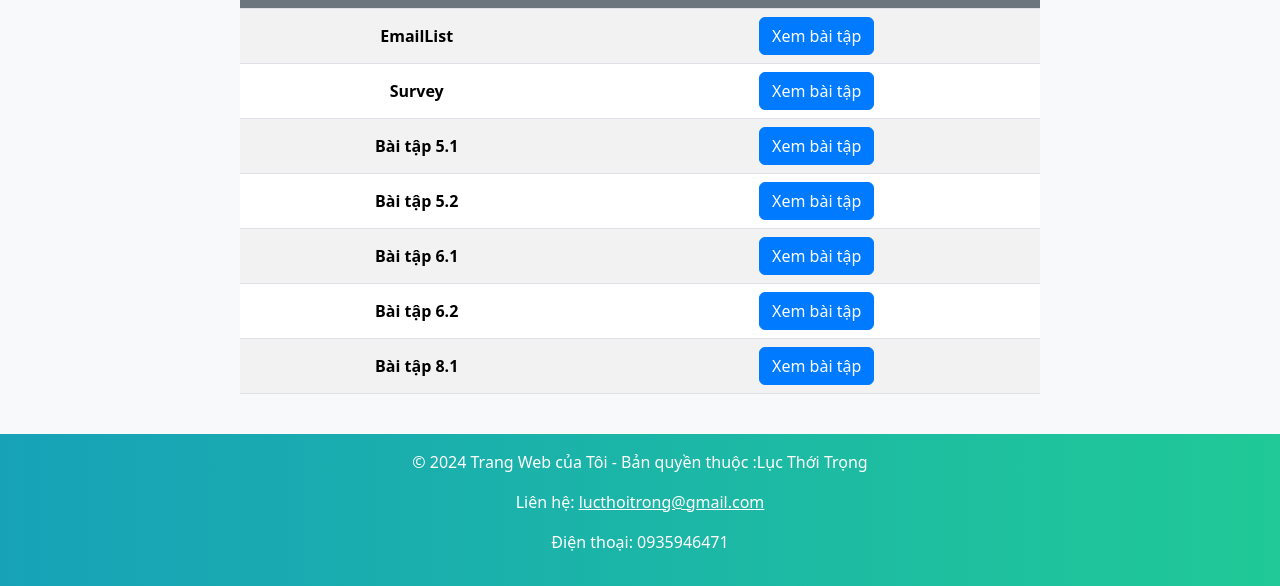
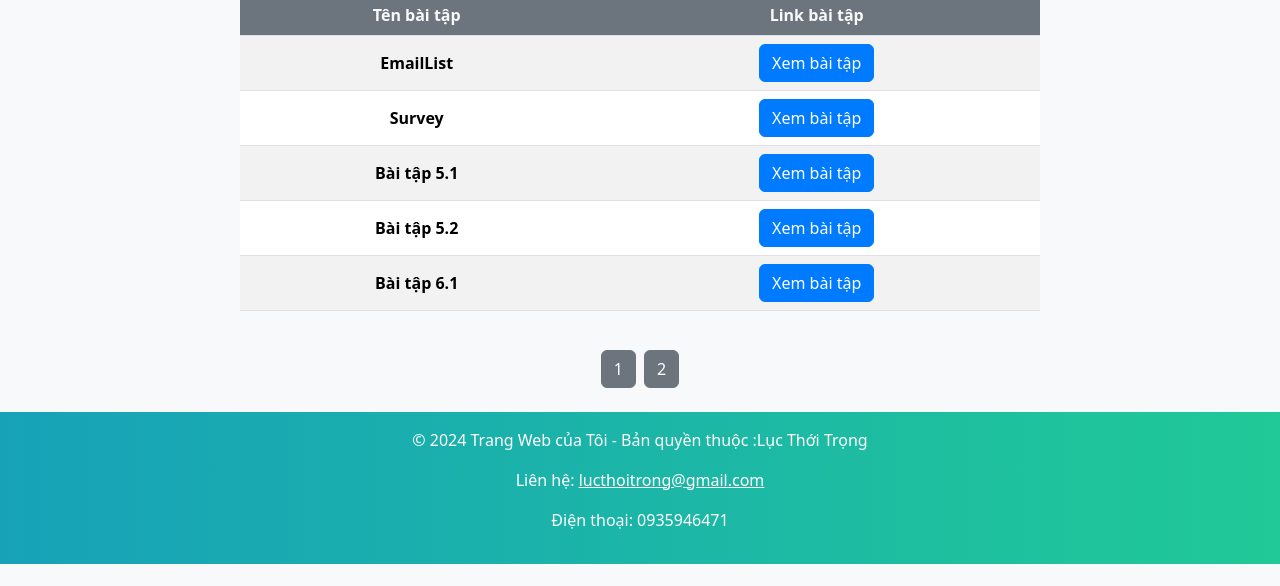
Before and after one commit to LucThoiTrong/MyProfile, a plain HTML site: page index.html in a window 1280 px wide. Shown: the part 294-880 px from the top of the page. After the commit the page ends 858 px from the top, so only its background shows below. Drawn offline with nearby package versions, Linux system fonts and the light colour scheme.

Commit message:
second commit

```diff
--- a/index.html
+++ b/index.html
@@ -13,23 +13,15 @@
 <header class="text-center py-3">
     <div class="container">
         <div class="row align-items-center">
-            <!-- Hình ảnh chính giữa -->
             <div class="col-md-4 text-center">
                 <img src="img/Logo_Trường_Đại_Học_Sư_Phạm_Kỹ_Thuật_TP_Hồ_Chí_Minh.png" class="img-fluid" alt="Logo_Truong" style="max-width: 80px;">
                 <h5 class="mt-2 fw-bold highlighted-title">Ho Chi Minh City University Of Technology And Education</h5>
             </div>
-
-            <!-- Lời chào -->
             <div class="col-md-4 text-center">
                 <h4 class="mb-2 fst-italic highlighted-title">Welcome to my personal website!</h4>
             </div>
-
-            <!-- Thông tin cá nhân và ảnh đại diện -->
             <div class="col-md-4 text-center">
-                <!-- Ảnh đại diện -->
                 <img src="img/449379638_3810514395858468_8372448120695219935_n.jpg" class="img-fluid rounded-circle mb-2" alt="Ảnh đại diện" style="max-width: 80px;">
-
-                <!-- Thông tin cá nhân -->
                 <p class="fw-bold" style="text-shadow: 1px 1px 2px rgba(0, 0, 0, 0.5);">Lục Thới Trọng - 22110254</p>
                 <p style="text-shadow: 1px 1px 2px rgba(0, 0, 0, 0.5);">Email: lucthoitrong@gmail.com</p>
             </div>
@@ -38,9 +30,9 @@
 </header>
 
 <!-- Phần Body -->
-<tbody class="container mt-4">
+<div class="container mt-4">
     <div class="table-container">
-        <table class="table table-striped">
+        <table id="homework-table" class="table table-striped">
             <caption><h2 class="text-center highlighted-section">Danh sách bài tập</h2></caption>
             <thead class="text-center">
             <tr>
@@ -49,38 +41,16 @@
             </tr>
             </thead>
             <tbody class="text-center">
-            <tr>
-                <td class="homework-list text-center-vertical">EmailList</td>
-                <td class="w-auto text-center-vertical"><a href="https://emaillist.azurewebsites.net/" class="btn btn-primary">Xem bài tập</a></td>
-            </tr>
-            <tr>
-                <td class="homework-list text-center-vertical">Survey</td>
-                <td class="w-auto text-center-vertical"><a href="https://trong-survey-java-servlet.azurewebsites.net/servlet" class="btn btn-primary">Xem bài tập</a></td>
-            </tr>
-            <tr>
-                <td class="homework-list text-center-vertical">Bài tập 5.1</td>
-                <td class="w-auto text-center-vertical"><a href="https://baiexercise5a.azurewebsites.net/" class="btn btn-primary">Xem bài tập</a></td>
-            </tr>
-            <tr>
-                <td class="homework-list text-center-vertical">Bài tập 5.2</td>
-                <td class="w-auto text-center-vertical"><a href="https://baiexercise5b.azurewebsites.net/" class="btn btn-primary">Xem bài tập</a></td>
-            </tr>
-            <tr>
-                <td class="homework-list text-center-vertical">Bài tập 6.1</td>
-                <td class="w-auto text-center-vertical"><a href="https://baitap6a-fpambrgkg4gubkg4.eastasia-01.azurewebsites.net/" class="btn btn-primary">Xem bài tập</a></td>
-            </tr>
-            <tr>
-                <td class="homework-list text-center-vertical">Bài tập 6.2</td>
-                <td class="w-auto text-center-vertical"><a href="https://baitap6b-gugcd4gxh2emcra0.eastasia-01.azurewebsites.net/" class="btn btn-primary">Xem bài tập</a></td>
-            </tr>
-            <tr>
-                <td class="homework-list text-center-vertical">Bài tập 8.1</td>
-                <td class="w-auto text-center-vertical"><a href="https://baitap8-dpbugheqbzbpbcdq.eastasia-01.azurewebsites.net/" class="btn btn-primary">Xem bài tập</a></td>
-            </tr>
+            <!-- Dữ liệu sẽ được tạo bằng JavaScript -->
             </tbody>
         </table>
     </div>
-</tbody>
+</div>
+
+<!-- Nút phân trang -->
+<div id="pagination-buttons" class="text-center mt-3">
+    <!-- Nút phân trang sẽ được tạo bằng JavaScript -->
+</div>
 
 <!-- Phần Footer -->
 <footer class="text-center p-3 mt-4 footer-text">
@@ -89,5 +59,63 @@
     <p>Điện thoại: 0935946471</p>
 </footer>
 
+<script>
+    document.addEventListener('DOMContentLoaded', function () {
+        const homeworkData = [
+            { name: 'EmailList', link: 'https://emaillist.azurewebsites.net/' },
+            { name: 'Survey', link: 'https://trong-survey-java-servlet.azurewebsites.net/servlet' },
+            { name: 'Bài tập 5.1', link: 'https://baiexercise5a.azurewebsites.net/' },
+            { name: 'Bài tập 5.2', link: 'https://baiexercise5b.azurewebsites.net/' },
+            { name: 'Bài tập 6.1', link: 'https://baitap6a-fpambrgkg4gubkg4.eastasia-01.azurewebsites.net/' },
+            { name: 'Bài tập 6.2', link: 'https://baitap6b-gugcd4gxh2emcra0.eastasia-01.azurewebsites.net/' },
+            { name: 'Bài tập 8.1', link: 'https://baitap8-dpbugheqbzbpbcdq.eastasia-01.azurewebsites.net/' },
+            { name: 'Bài tập 9.1', link: 'https://baitap9a.azurewebsites.net/' },
+            { name: 'Bài tập 9.2', link: 'https://baitap9b.azurewebsites.net/' },
+        ];
+
+        const itemsPerPage = 5;
+        let currentPage = 1;
+
+        function displayTablePage(page) {
+            const tableBody = document.querySelector('#homework-table tbody');
+            tableBody.innerHTML = '';
+
+            const startIdx = (page - 1) * itemsPerPage;
+            const endIdx = startIdx + itemsPerPage;
+            const pageItems = homeworkData.slice(startIdx, endIdx);
+
+            pageItems.forEach(item => {
+                const row = document.createElement('tr');
+                row.innerHTML = `
+                <td class="homework-list text-center-vertical">${item.name}</td>
+                <td class="w-auto text-center-vertical"><a href="${item.link}" class="btn btn-primary">Xem bài tập</a></td>
+            `;
+                tableBody.appendChild(row);
+            });
+        }
+
+        function setupPaginationButtons() {
+            const paginationContainer = document.querySelector('#pagination-buttons');
+            paginationContainer.innerHTML = '';
+
+            const numPages = Math.ceil(homeworkData.length / itemsPerPage);
+            for (let i = 1; i <= numPages; i++) {
+                const button = document.createElement('button');
+                button.textContent = i;
+                button.classList.add('btn', 'btn-secondary', 'mx-1');
+                button.addEventListener('click', function () {
+                    currentPage = i;
+                    displayTablePage(currentPage);
+                });
+                paginationContainer.appendChild(button);
+            }
+        }
+
+        // Khởi tạo bảng và nút phân trang
+        displayTablePage(currentPage);
+        setupPaginationButtons();
+    });
+</script>
+
 </body>
 </html>
--- a/style.css
+++ b/style.css
@@ -56,3 +56,6 @@ caption {
     display: table-caption;
     caption-side: top;
 }
+.table-container {
+    margin: 20px auto;
+}
```
